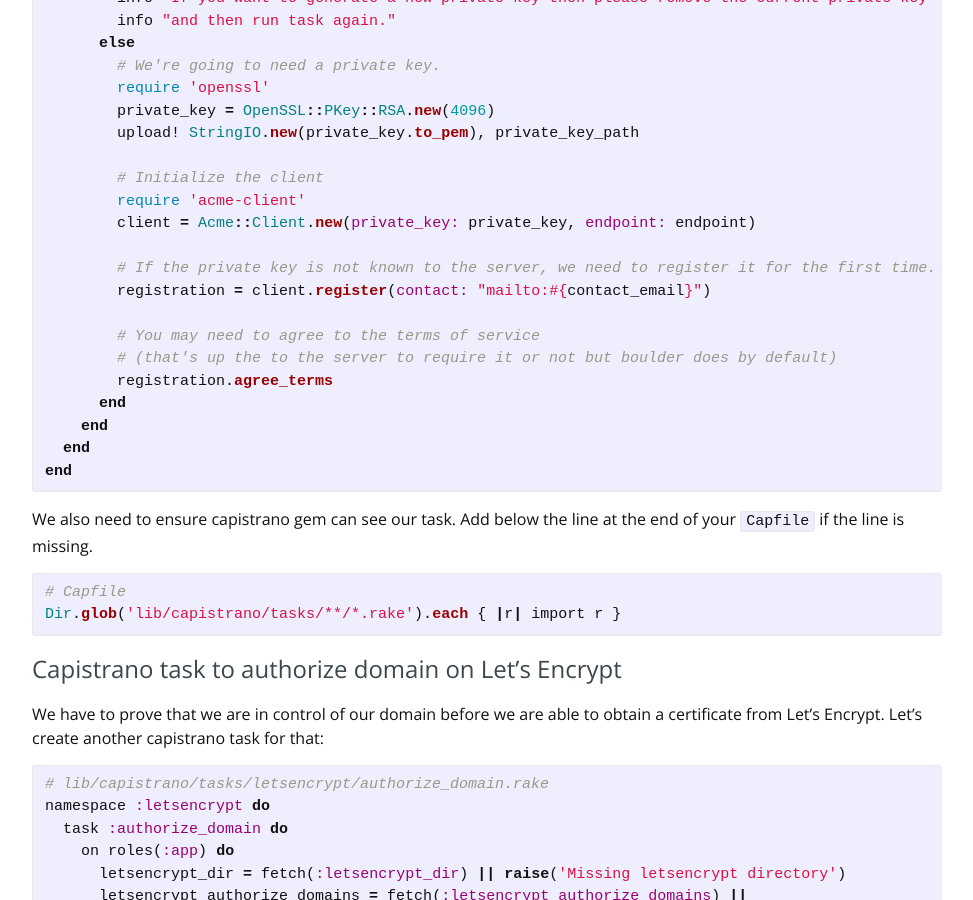
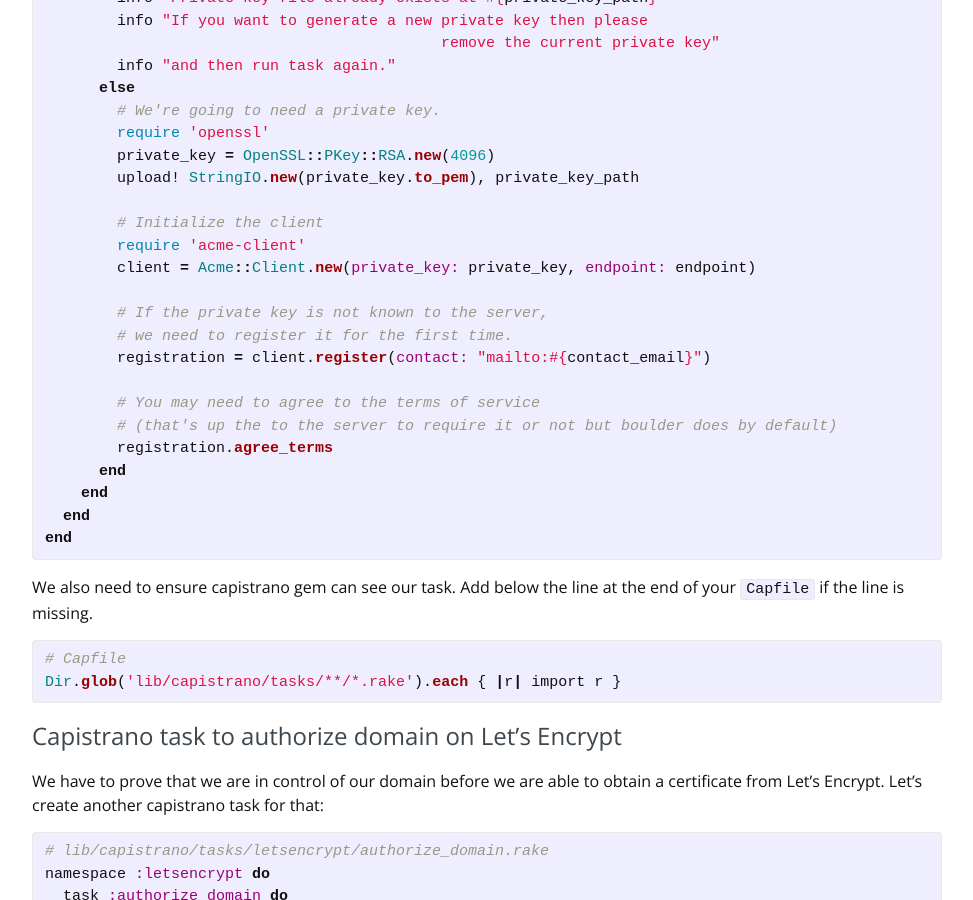
Before and after one commit to BeyondScheme/BeyondScheme.github.io, a Jekyll site: the page built from _posts/2016-08-06-setting-up-automated-ssl-for-rails-app-with-lets-encrypt.md, in a window 1280 px wide and 900 px high, scrolled down 1936 px. Shown: the whole window, without its empty margins (153-1126 px from the left). Built offline with Jekyll 4.4.1, drawn with Linux system fonts in a browser that asks for light colours; nearby versions of some CDN libraries; comment, search, counter and statistics services are not loaded.

Commit message:
code scroll removed

```diff
--- a/_posts/2016-08-06-setting-up-automated-ssl-for-rails-app-with-lets-encrypt.md
+++ b/_posts/2016-08-06-setting-up-automated-ssl-for-rails-app-with-lets-encrypt.md
@@ -64,7 +64,8 @@
     on roles(:app) do
       contact_email = fetch(:letsencrypt_contact_email) || raise('Missing contact email')
       letsencrypt_dir = fetch(:letsencrypt_dir) || raise('Missing letsencrypt directory')
-      private_key_path = fetch(:letsencrypt_private_key_path) || raise('Missing private key path')
+      private_key_path = fetch(:letsencrypt_private_key_path) ||
+                                                   raise('Missing private key path')
 
       # We need an ACME server to talk to, see github.com/letsencrypt/boulder
       # WARNING: This endpoint is the production endpoint, which is rate limited
@@ -79,7 +80,8 @@
 
       if test("[ -f #{private_key_path} ]")
         info "Private key file already exists at #{private_key_path}"
-        info "If you want to generate a new private key then please remove the current private key"
+        info "If you want to generate a new private key then please
+                                            remove the current private key"
         info "and then run task again."
       else
         # We're going to need a private key.
@@ -91,7 +93,8 @@
         require 'acme-client'
         client = Acme::Client.new(private_key: private_key, endpoint: endpoint)
 
-        # If the private key is not known to the server, we need to register it for the first time.
+        # If the private key is not known to the server,
+        # we need to register it for the first time.
         registration = client.register(contact: "mailto:#{contact_email}")
 
         # You may need to agree to the terms of service
@@ -123,7 +126,8 @@
       letsencrypt_dir = fetch(:letsencrypt_dir) || raise('Missing letsencrypt directory')
       letsencrypt_authorize_domains = fetch(:letsencrypt_authorize_domains) ||
                                       raise('Missing letsencrypt authorize domains')
-      private_key_path = fetch(:letsencrypt_private_key_path) || raise('Missing private key path')
+      private_key_path = fetch(:letsencrypt_private_key_path) ||
+                                      raise('Missing private key path')
 
       # We need an ACME server to talk to, see github.com/letsencrypt/boulder
       # WARNING: This endpoint is the production endpoint, which is rate limited
@@ -223,7 +227,8 @@
                                     raise('Missing certificate request domains')
       letsencrypt_dir = fetch(:letsencrypt_dir) || raise('Missing letsencrypt directory')
       certificate_dir = "#{letsencrypt_dir}/certificate"
-      private_key_path = fetch(:letsencrypt_private_key_path) || raise('Missing private key path')
+      private_key_path = fetch(:letsencrypt_private_key_path) ||
+                                    raise('Missing private key path')
       endpoint = fetch(:letsencrypt_endpoint) || raise('Missing letsencrypt endpoint')
 
       cert_privkey_path = "#{certificate_dir}/privkey.pem"
```
